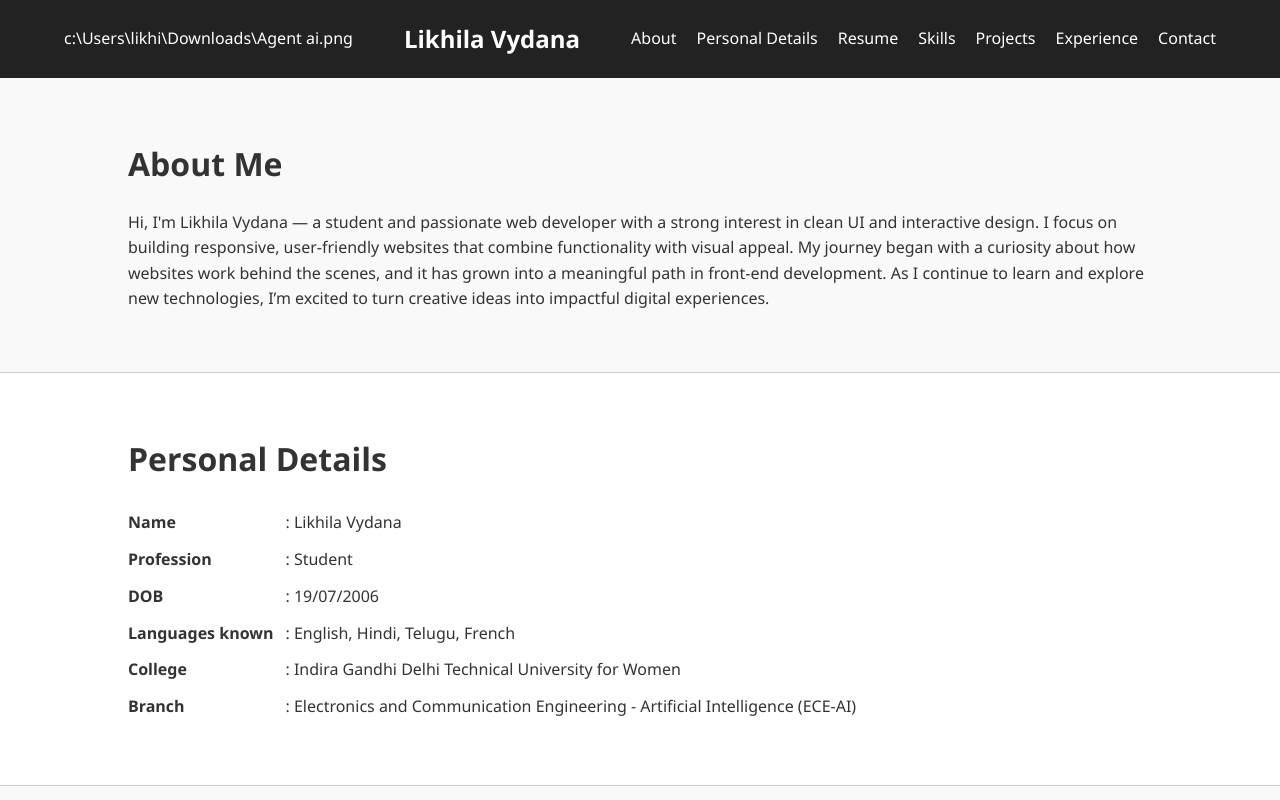
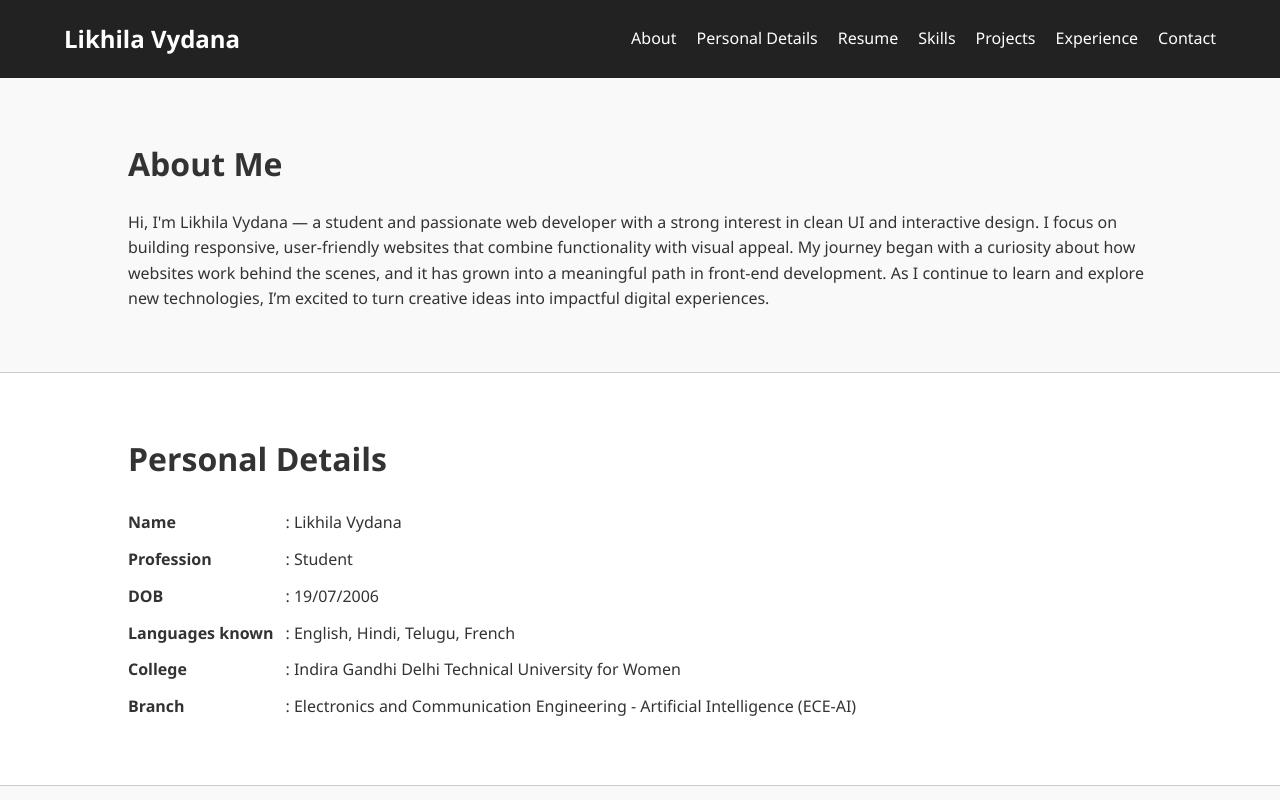
Before and after one commit to likhilavyd/My-Portfolio, a plain HTML site: page index.html in a window 1280 px wide. Shown: the top 800 px of the page. Drawn offline with Linux system fonts and the light colour scheme.

Commit message:
Fix navigation markup by removing incorrect file path from header

```diff
--- a/index.html
+++ b/index.html
@@ -10,7 +10,7 @@
 
   <!-- Header Navigation -->
   <header>
-    <nav>c:\Users\likhi\Downloads\Agent ai.png
+    <nav>
       <h1>Likhila Vydana</h1>
       <ul class="nav-links">
         <li><a href="#about">About</a></li>
```
